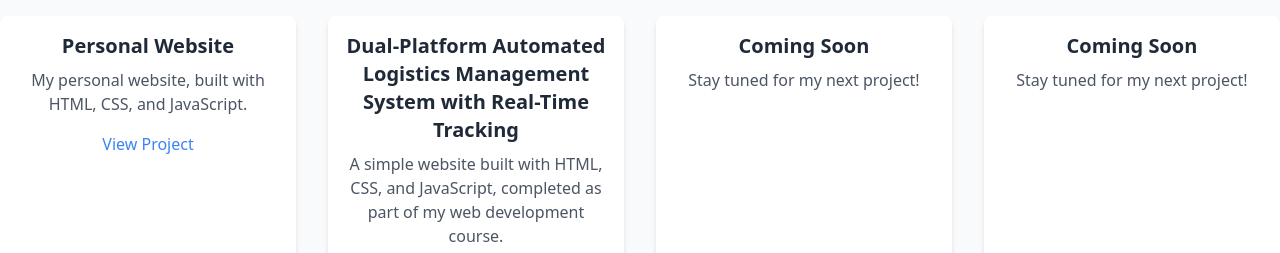
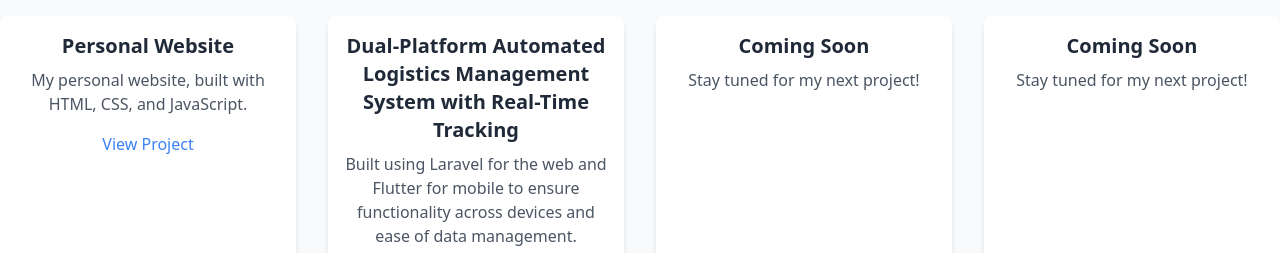
Before and after one commit to JonasTeoh/portfolio, a plain HTML site: page index.html in a window 1280 px wide. Shown: the part 685-938 px from the top of the page. Drawn offline with nearby package versions, Linux system fonts and the light colour scheme.

Commit message:
add title description

```diff
--- a/index.html
+++ b/index.html
@@ -39,7 +39,9 @@
       </div>
       <div id="project-2" class="bg-white p-4 shadow-md rounded-lg h-full">
         <h2 id="proj-2-title" class="text-xl font-bold">Dual-Platform Automated Logistics Management System with Real-Time Tracking</h2>
-        <p id="proj-2-desc" class="mt-2 text-gray-600">A simple website built with HTML, CSS, and JavaScript, completed as part of my web development course.</p>
+        <p id="proj-2-desc" class="mt-2 text-gray-600">Built using Laravel for the web and Flutter for mobile to ensure functionality across devices and ease of data management.
+          Includes automation for document generation, salary calculation, and live tracking through Supabase, enhancing operational efficiency and accuracy.
+          Using Supabase for both real-time and long-term data storage, ensuring consistent, synchronized information across web and mobile platforms for optimal performance and accessibility.</p>
         <a href="https://github.com/jonasteoh/webdev_lab2" class="project-link text-blue-500 hover:text-blue-700 mt-4 inline-block">View Project</a>
       </div>
       <div id="project-3" class="bg-white p-4 shadow-md rounded-lg h-full">
```
